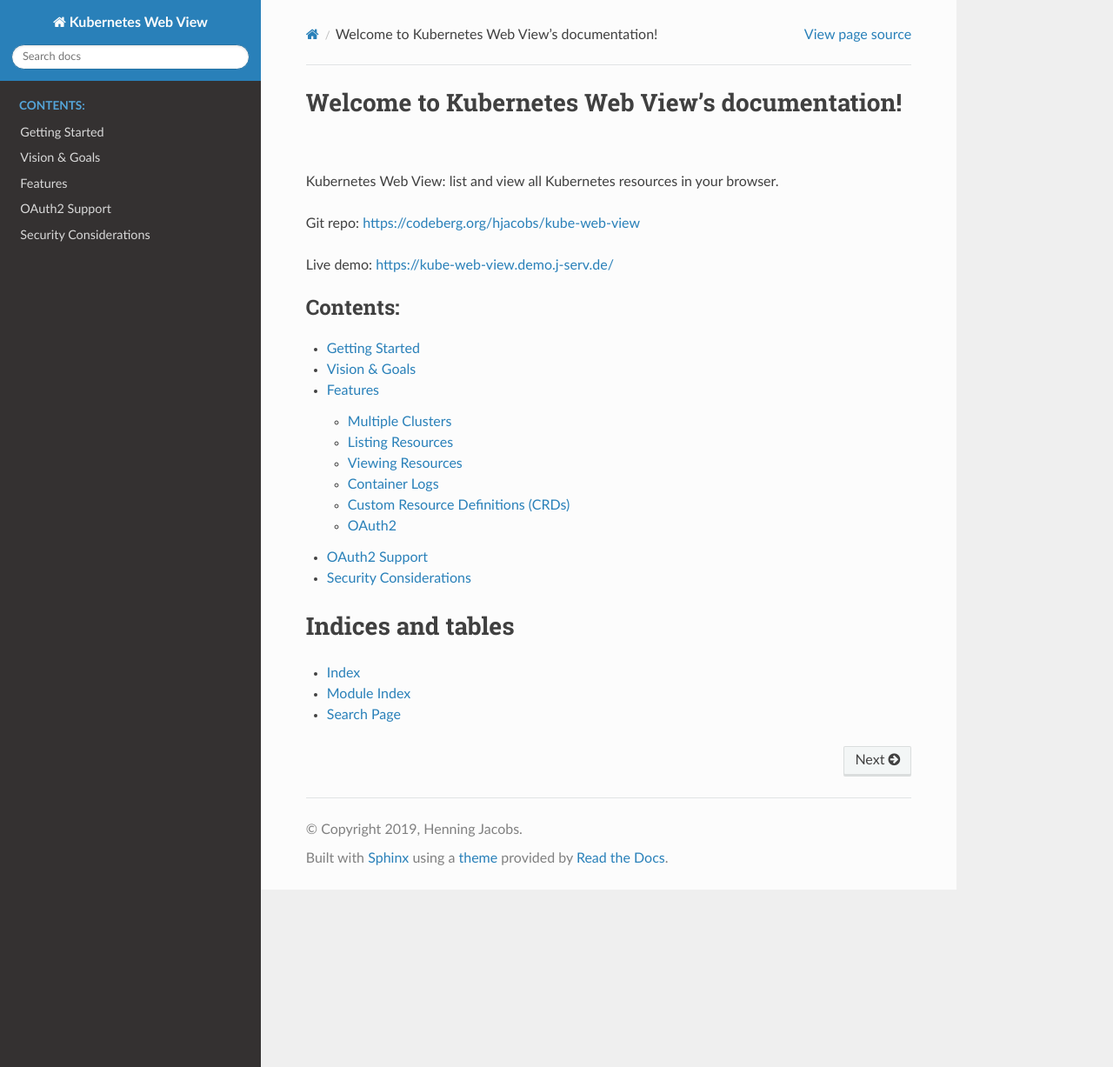
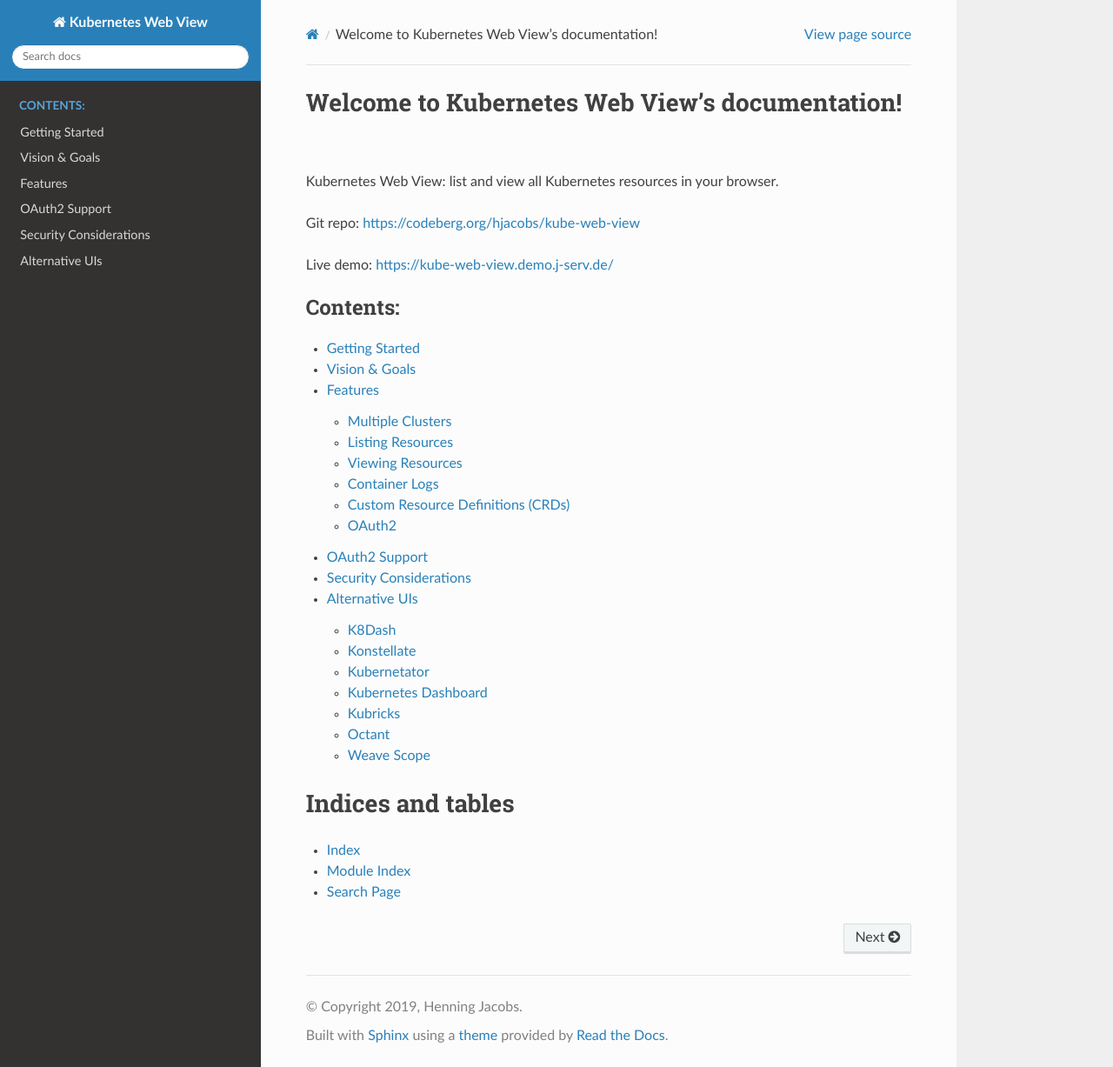
Before and after one commit to hjacobs/kube-web-view, a Sphinx documentation site: the page built from docs/index.rst, in a window 1280 px wide and 1227 px high. Shown: the whole window at 87% size. Built offline with Sphinx 7.4.7 and the Read the Docs theme 2.0.0, drawn with Linux system fonts in a browser that asks for light colours; some of the changed lines change nothing that is shown.

Commit message:
alternative UIs

```diff
--- /dev/null
+++ b/docs/alternatives.rst
@@ -0,0 +1,54 @@
+===============
+Alternative UIs
+===============
+
+This page lists a number of alternative, open source UIs for Kubernetes.
+
+K8Dash
+======
+
+https://github.com/herbrandson/k8dash, web, node.js
+
+    "K8Dash is the easiest way to manage your Kubernetes cluster."
+
+Konstellate
+===========
+
+https://github.com/containership/konstellate, web, Clojure
+
+    "Visualize Kubernetes Applications"
+
+Kubernetator
+============
+
+https://github.com/smpio/kubernator, web, node.js
+
+    "Kubernator is an alternative Kubernetes UI. In contrast to high-level Kubernetes Dashboard, it provides low-level control and clean view on all objects in a cluster with the ability to create new ones, edit and resolve conflicts. As an entirely client-side app (like kubectl), it doesn't require any backend except Kubernetes API server itself, and also respects cluster's access control."
+
+Kubernetes Dashboard
+====================
+
+https://github.com/kubernetes/dashboard, web
+
+    "Kubernetes Dashboard is a general purpose, web-based UI for Kubernetes clusters. It allows users to manage applications running in the cluster and troubleshoot them, as well as manage the cluster itself."
+
+Kubricks
+========
+
+https://github.com/kubricksllc/Kubricks, desktop app
+
+    "Visualizer/troubleshooting tool for single Kubernetes clusters"
+
+Octant
+======
+
+https://github.com/vmware/octant, web, Go
+
+    "A web-based, highly extensible platform for developers to better understand the complexity of Kubernetes clusters."
+
+Weave Scope
+===========
+
+https://github.com/weaveworks/scope, web
+
+    "Monitoring, visualisation & management for Docker & Kubernetes"
--- a/docs/index.rst
+++ b/docs/index.rst
@@ -16,6 +16,7 @@
    features
    oauth2
    security
+   alternatives
 
 
 
```
